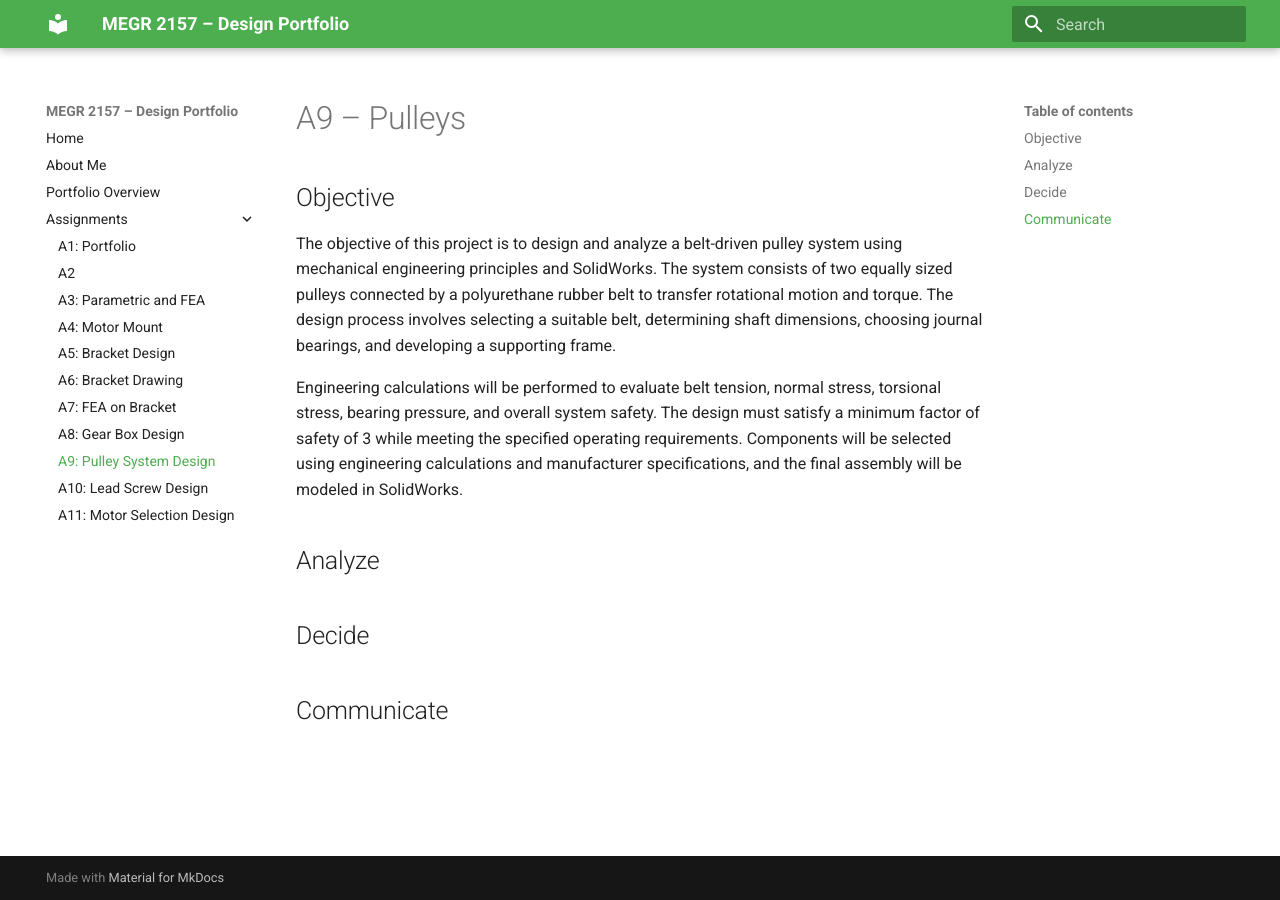
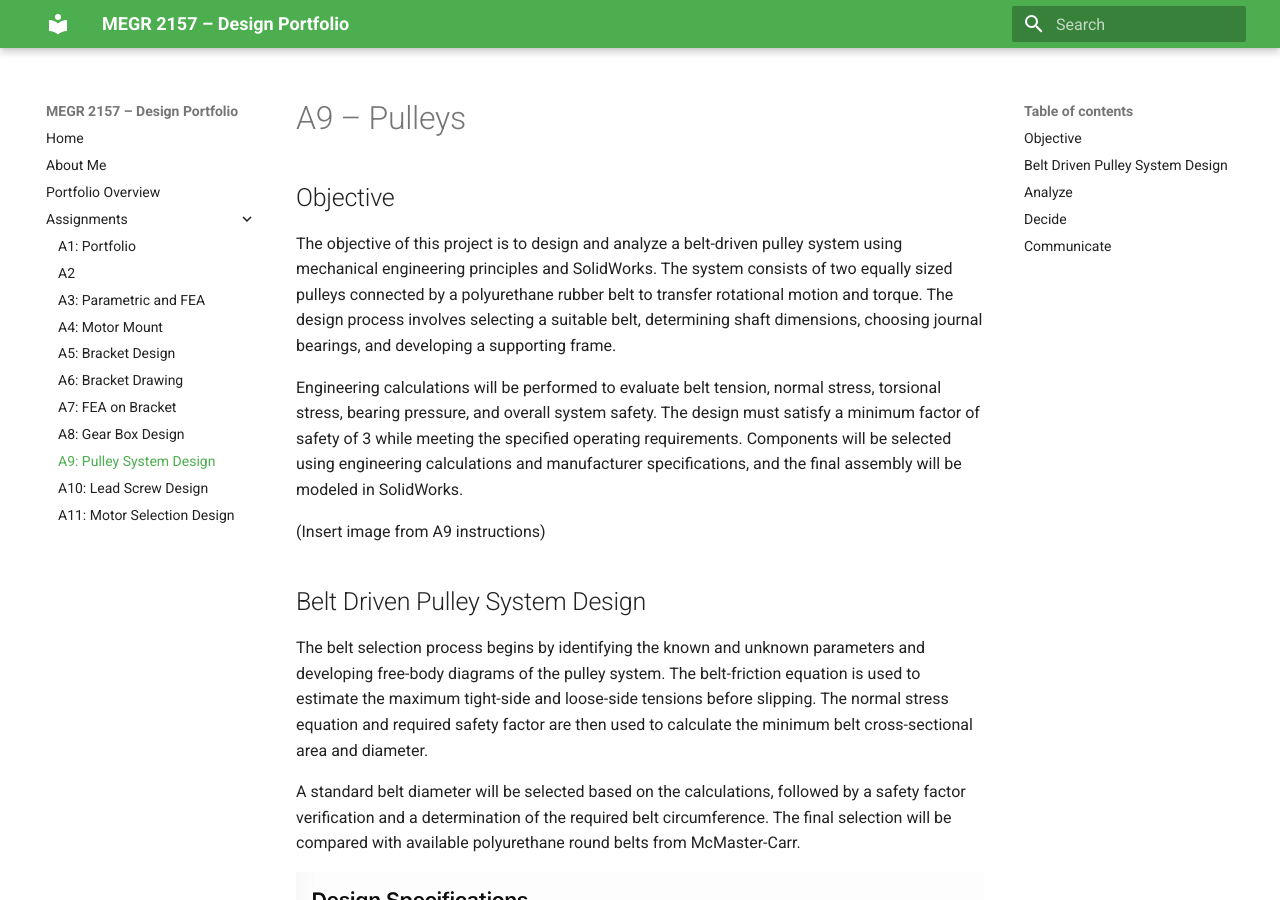
Before and after one commit to IzabellaMontero/megr2157-portfolio, an MkDocs documentation site: the page built from docs/assignments/A09/index.md, in a window 1280 px wide and 900 px high. Built offline with MkDocs 1.6.1 and Material for MkDocs 9.7.7, drawn with Linux system fonts in a browser that asks for light colours.

Commit message:
Enhance index.md with design and analysis details
Added detailed sections on design process and calculations for the belt-driven pulley system, including belt selection and safety factor verification.

```diff
--- a/docs/assignments/A09/index.md
+++ b/docs/assignments/A09/index.md
@@ -6,6 +6,17 @@ The objective of this project is to design and analyze a belt-driven pulley syst
 
 Engineering calculations will be performed to evaluate belt tension, normal stress, torsional stress, bearing pressure, and overall system safety. The design must satisfy a minimum factor of safety of 3 while meeting the specified operating requirements. Components will be selected using engineering calculations and manufacturer specifications, and the final assembly will be modeled in SolidWorks.
 
+(Insert image from A9 instructions)
+
+## Belt Driven Pulley System Design
+
+The belt selection process begins by identifying the known and unknown parameters and developing free-body diagrams of the pulley system. The belt-friction equation is used to estimate the maximum tight-side and loose-side tensions before slipping. The normal stress equation and required safety factor are then used to calculate the minimum belt cross-sectional area and diameter.
+
+A standard belt diameter will be selected based on the calculations, followed by a safety factor verification and a determination of the required belt circumference. The final selection will be compared with available polyurethane round belts from McMaster-Carr.
+
+![Screenshot](Screenshot%202026-11-02%20at%205.28.11%20PM.png)
+
+
 ## Analyze
 
 
```
